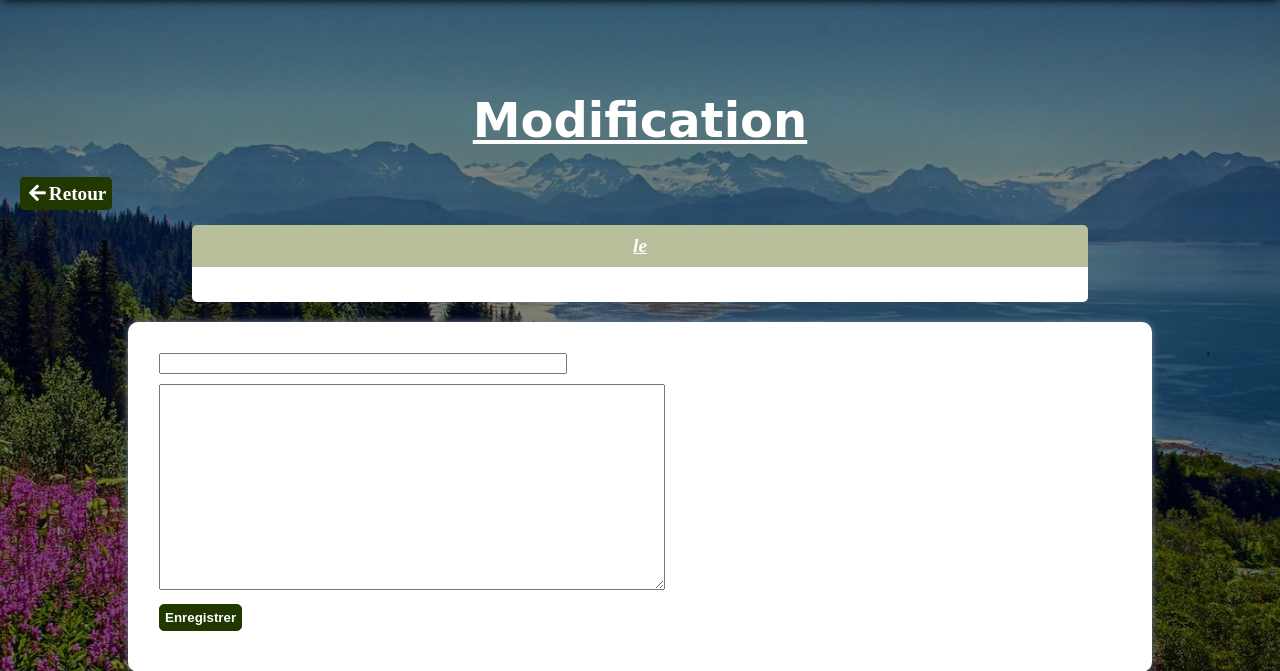
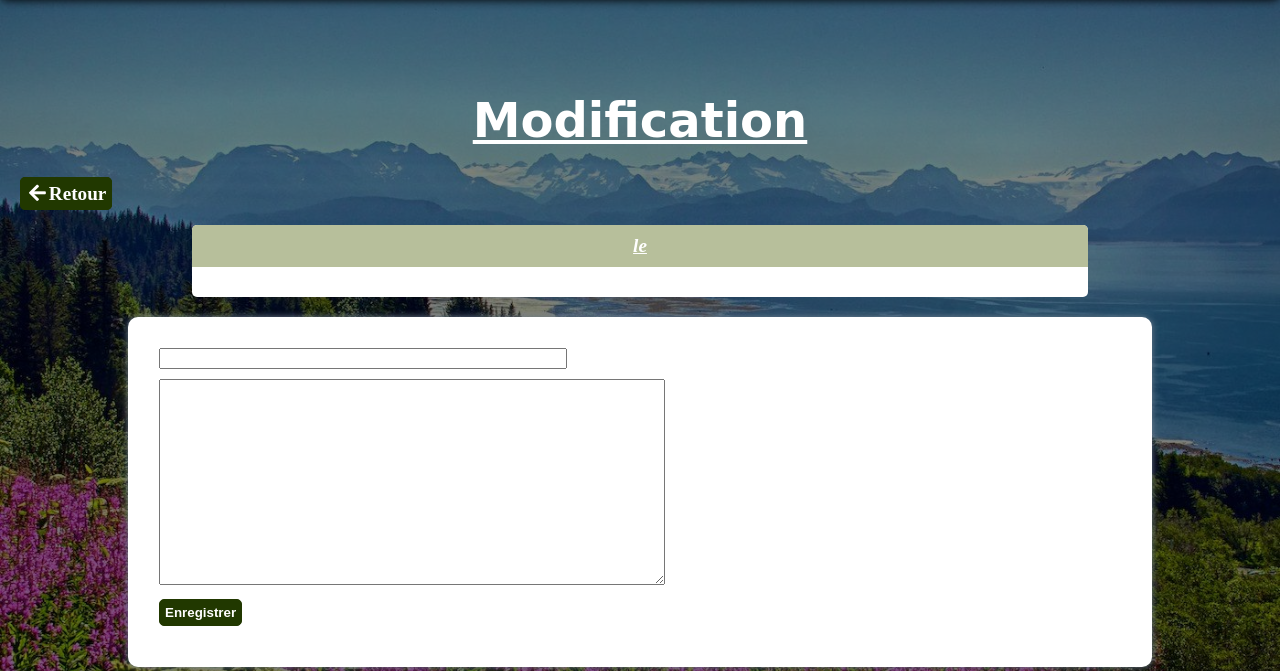
Before and after one commit to violettedanjou/Projet-4, a PHP site: template view/editionView.php in a window 1280 px wide. Shown: the part 80-751 px from the top of the page. Run offline with PHP 8.4, Linux system fonts and the light colour scheme; the template is opened without the code that fills it, so the values that code supplies are empty; some libraries are stand-ins or nearby versions; some web fonts are replaced.

Commit message:
Pb div .news avec les liens : résolu

```diff
--- a/public/commentaires.css
+++ b/public/commentaires.css
@@ -152,19 +152,23 @@ h4
 .news p
 {
     margin-top: 0px;
-    padding: 10px 0px 25px 10px;
+    padding: 10px 0px 0px 10px;
     background-color: #ffffff;
-    border-radius: 0px 0px 5px 5px;
 }
 .news
 {
     width: 70%;
     margin: auto;
+    padding-bottom: 20px;
+    background-color: #ffffff;
+    border-radius: 5px;
 }
 .link-comments a, a#link-delete, a#link-delete-comment
 {
     float: right;
     margin-right: 10px;
+    background-color: #ffffff;
+    border-radius: 0px 0px 5px 5px;
     color: #ac399a;
     font-weight: bold;
     font-style: italic;
```
Also changed, not shown: view/adminView.php (+3 -5 lines).
